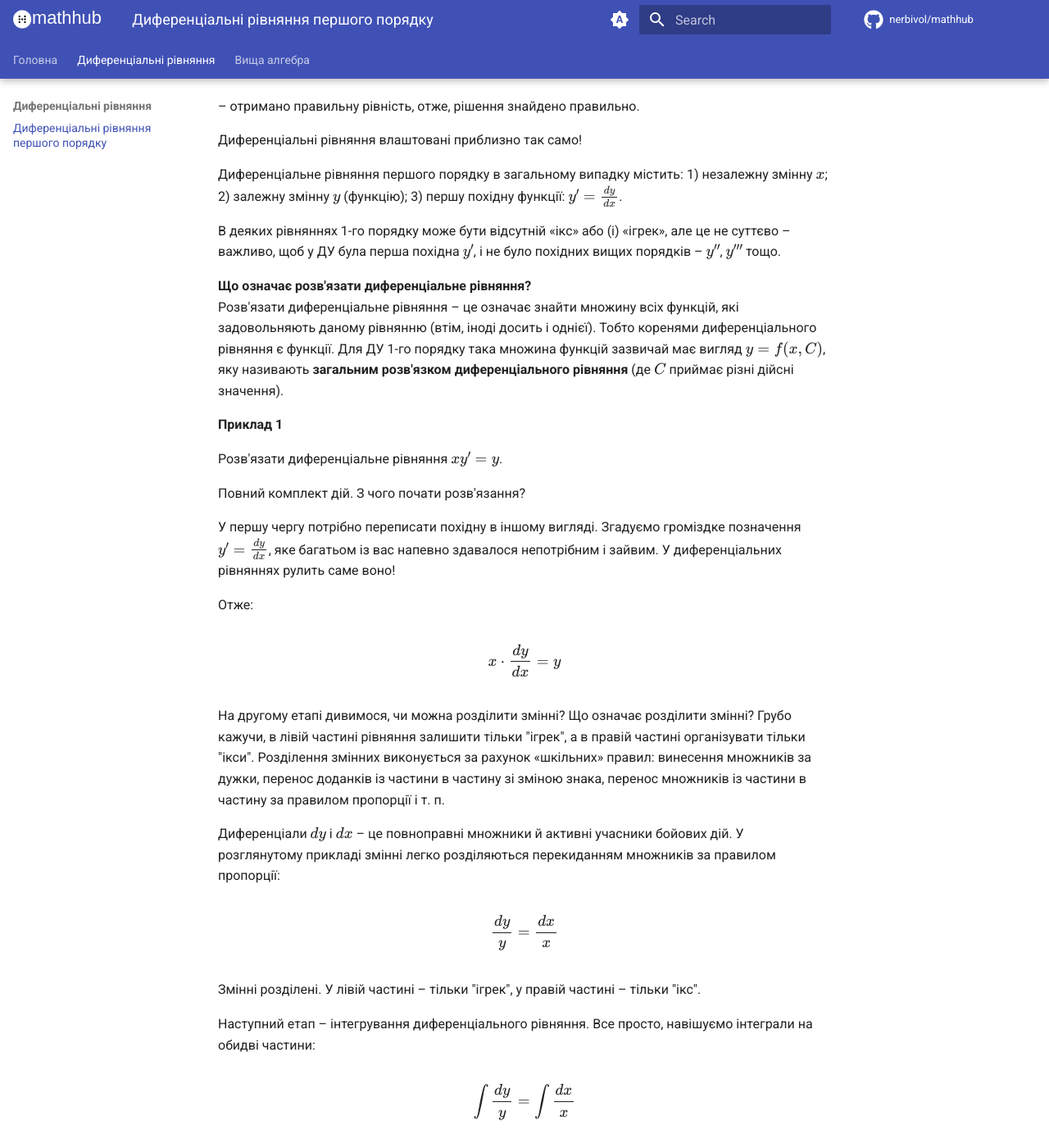
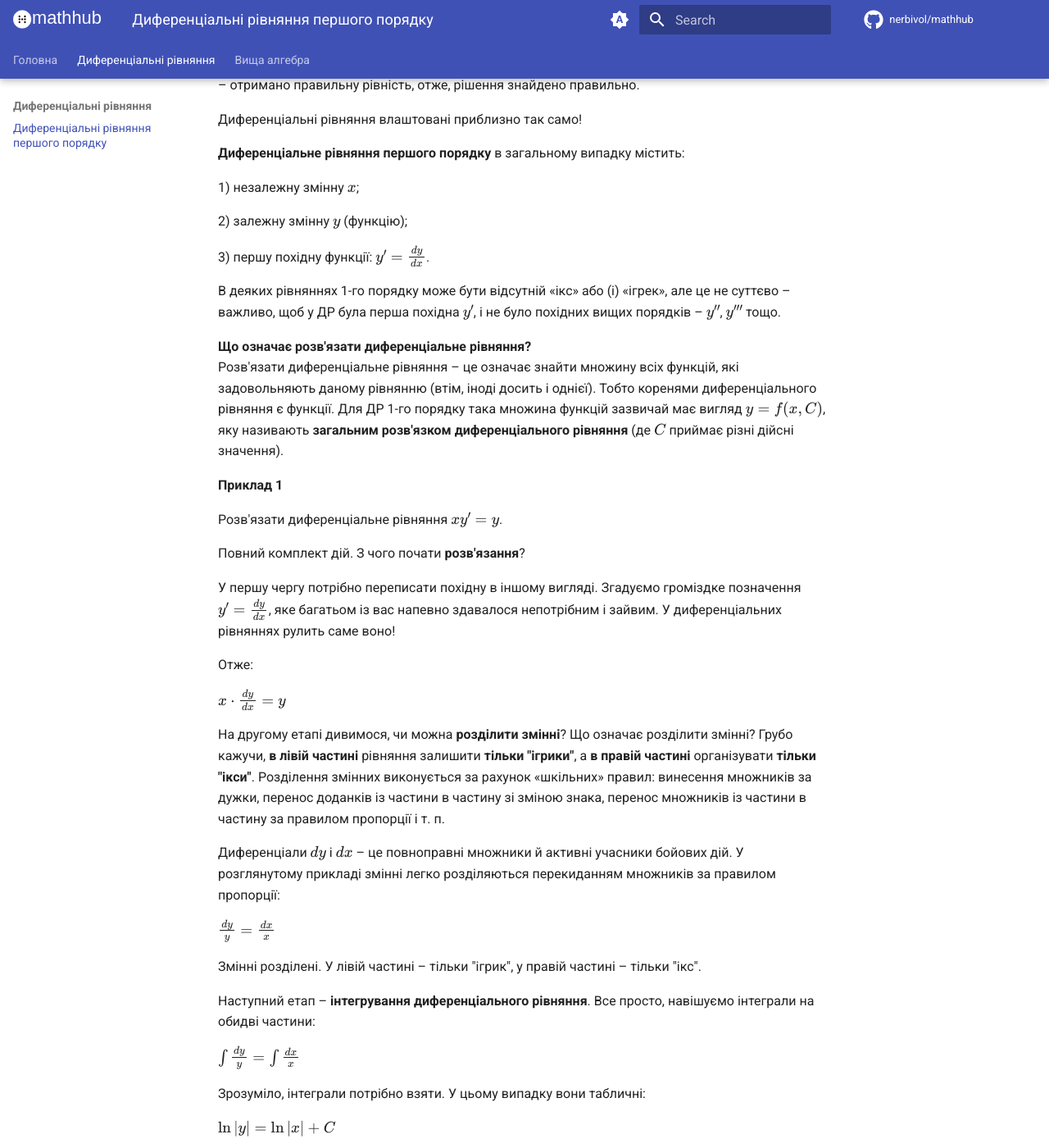
Before and after one commit to nerbivol/mathhub, an MkDocs documentation site: the page built from docs/en/differential/first_order.md, in a window 1280 px wide and 1400 px high, scrolled down 1050 px. Shown: the whole window at 82% size. Built offline with MkDocs 1.6.1 and Material for MkDocs 9.7.7, drawn with Linux system fonts in a browser that asks for light colours; comment, search, counter and statistics services are not loaded; some of the changed text lies outside the part shown.

```diff
--- a/docs/en/differential/first_order.md
+++ b/docs/en/differential/first_order.md
@@ -4,17 +4,15 @@ description: Диференціальні рівняння першого пор
 keywords: Диференціальні рівняння
 ---
 
-**Диференціальні рівняння першого порядку. Приклади розв’язання. Диференціальні рівняння з роздільними змінними**
+# Диференціальні рівняння першого порядку. Приклади розв’язання. Диференціальні рівняння з роздільними змінними**
 
-Диференціальні рівняння (ДУ). Ці два слова зазвичай лякають середньостатистичну людину. Диференціальні рівняння здаються чимось надскладним і важким для освоєння навіть багатьом студентам. Ууууу... диференціальні рівняння, як би мені все це пережити?!
+Диференціальні рівняння (ДР). Ці два слова зазвичай лякають середньостатистичну людину. Диференціальні рівняння здаються чимось надскладним і важким для освоєння навіть багатьом студентам. Ууууу... диференціальні рівняння, як би мені все це пережити?!
 
 Таке враження і такий настрій кардинально неправильні, тому що насправді ДИФЕРЕНЦІАЛЬНІ РІВНЯННЯ – ЦЕ ПРОСТО І НАВІТЬ ЗАХОПЛЮЮЧЕ. Що потрібно знати і вміти, щоб навчитися розв'язувати диференціальні рівняння? Для успішного вивчення диференціальних рівнянь ви повинні добре вміти інтегрувати і диференціювати. Чим краще вивчені теми "Похідна функції однієї змінної" і "Неозначений інтеграл", тим легше буде розібратися з диференціальними рівняннями. Скажу більше, якщо у вас більш-менш пристойні навички інтегрування, то тема практично освоєна! Чим більше інтегралів різних типів ви вмієте розв'язувати – тим краще. Чому? Доведеться багато інтегрувати. І диференціювати. Також настійно рекомендую навчитися знаходити похідну від функції, заданої неявно.
 
 У 95% випадків у контрольних роботах зустрічаються 3 типи диференціальних рівнянь першого порядку: рівняння з роздільними змінними, які ми розглянемо на цьому уроці; однорідні рівняння і лінійні неоднорідні рівняння. Тим, хто починає вивчати диференціальні рівняння, раджу ознайомитися з уроками саме в такій послідовності, причому після вивчення перших двох статей не завадить закріпити свої навички на додатковому практикумі – рівняннях, що зводяться до однорідних.
 
 Є ще більш рідкісні типи диференціальних рівнянь: рівняння у повних диференціалах, рівняння Бернуллі та деякі інші. Найважливішими з двох останніх видів є рівняння у повних диференціалах, оскільки крім цього ДУ я розглядаю новий матеріал – часткове інтегрування.
-
-Якщо у вас в запасі всього день-два, то для супершвидкої підготовки є блиц-курс у форматі pdf.
 
 Отже, орієнтири розставлено – поїхали:
 
@@ -28,85 +26,90 @@ keywords: Диференціальні рівняння
 
 Диференціальні рівняння влаштовані приблизно так само!
 
-Диференціальне рівняння першого порядку в загальному випадку містить:
+**Диференціальне рівняння першого порядку** в загальному випадку містить:
+
 1) незалежну змінну \( x \);
+
 2) залежну змінну \( y \) (функцію);
+
 3) першу похідну функції: \( y' = \frac{dy}{dx} \).
 
-В деяких рівняннях 1-го порядку може бути відсутній «ікс» або (і) «ігрек», але це не суттєво – важливо, щоб у ДУ була перша похідна \( y' \), і не було похідних вищих порядків – \( y'' \), \( y''' \) тощо.
+
+В деяких рівняннях 1-го порядку може бути відсутній «ікс» або (і) «ігрек», але це не суттєво – важливо, щоб у ДР була перша похідна \( y' \), і не було похідних вищих порядків – \( y'' \), \( y''' \) тощо.
 
 **Що означає розв'язати диференціальне рівняння?**
-Розв'язати диференціальне рівняння – це означає знайти множину всіх функцій, які задовольняють даному рівнянню (втім, іноді досить і однієї). Тобто коренями диференціального рівняння є функції. Для ДУ 1-го порядку така множина функцій зазвичай має вигляд \(y = f(x, C)\), яку називають **загальним розв'язком диференціального рівняння** (де \(C\) приймає різні дійсні значення).
+Розв'язати диференціальне рівняння – це означає знайти множину всіх функцій, які задовольняють даному рівнянню (втім, іноді досить і однієї). Тобто коренями диференціального рівняння є функції. Для ДР 1-го порядку така множина функцій зазвичай має вигляд \(y = f(x, C)\), яку називають **загальним розв'язком диференціального рівняння** (де \(C\) приймає різні дійсні значення).
 
 **Приклад 1**
 
 Розв'язати диференціальне рівняння \(x y' = y\).
 
-Повний комплект дій. З чого почати розв'язання?
+Повний комплект дій. З чого почати **розв'язання**?
 
 У першу чергу потрібно переписати похідну в іншому вигляді. Згадуємо громіздке позначення \(y' = \frac{dy}{dx}\), яке багатьом із вас напевно здавалося непотрібним і зайвим. У диференціальних рівняннях рулить саме воно!
 
 Отже:
 
-\[ x \cdot \frac{dy}{dx} = y \]
+\( x \cdot \frac{dy}{dx} = y \)
 
-На другому етапі дивимося, чи можна розділити змінні? Що означає розділити змінні? Грубо кажучи, в лівій частині рівняння залишити тільки "ігрек", а в правій частині організувати тільки "ікси". Розділення змінних виконується за рахунок «шкільних» правил: винесення множників за дужки, перенос доданків із частини в частину зі зміною знака, перенос множників із частини в частину за правилом пропорції і т. п.
+На другому етапі дивимося, чи можна **розділити змінні**? Що означає розділити змінні? Грубо кажучи, **в лівій частині** рівняння залишити **тільки "ігрики"**, а **в правій частині** організувати **тільки "ікси"**. Розділення змінних виконується за рахунок «шкільних» правил: винесення множників за дужки, перенос доданків із частини в частину зі зміною знака, перенос множників із частини в частину за правилом пропорції і т. п.
 
 Диференціали \(dy\) і \(dx\) – це повноправні множники й активні учасники бойових дій. У розглянутому прикладі змінні легко розділяються перекиданням множників за правилом пропорції:
 
-\[\frac{dy}{y} = \frac{dx}{x}\]
+\(\frac{dy}{y} = \frac{dx}{x}\)
 
-Змінні розділені. У лівій частині – тільки "ігрек", у правій частині – тільки "ікс".
+Змінні розділені. У лівій частині – тільки "ігрик", у правій частині – тільки "ікс".
 
-Наступний етап – інтегрування диференціального рівняння. Все просто, навішуємо інтеграли на обидві частини:
+Наступний етап – **інтегрування диференціального рівняння**. Все просто, навішуємо інтеграли на обидві частини:
 
-\[\int \frac{dy}{y} = \int \frac{dx}{x}\]
+\(\int \frac{dy}{y} = \int \frac{dx}{x}\)
 
 Зрозуміло, інтеграли потрібно взяти. У цьому випадку вони табличні:
 
-\[\ln |y| = \ln |x| + C\]
+\(\ln |y| = \ln |x| + C\)
 
 Як ми пам'ятаємо, до будь-якого первісного приписується константа. Тут два інтеграли, але константу \(C\) достатньо записати один раз (тому що константа + константа все одно дорівнює константі). У більшості випадків це додавання поміщається в праву частину.
 
-Суворо кажучи, після того як взяті інтеграли, диференціальне рівняння вважається розв'язаним. Єдине, що, якщо "ігрек" не виражений через "ікс", тобто розв'язок має вигляд \(F(x, y) = 0\), то це ще не є загальним розв'язком диференціального рівняння. Зазвичай це рівняння виражають в явному вигляді й називають загальним інтегралом диференціального рівняння. Тобто:
+Після того як взяті інтеграли, диференціальне рівняння вважається розв'язаним. Єдине, що, якщо "ігрик" не виражений через "ікс", тобто розв'язок має вигляд \(F(x, y) = 0\), то це ще не є загальним розв'язком диференціального рівняння. Зазвичай це рівняння виражають в явному вигляді й називають **загальним інтегралом диференціального рівняння**. Тобто:
 
-\[\ln |y| = \ln |x| + C\]
+\(\ln |y| = \ln |x| + C\)
 
-Розв'язок знайдено!
 
-Відповідь у такій формі цілком прийнятна, але хіба варіант не кращий? Давайте спробуємо отримати **загальний розв'язок**.
+Відповідь у такій формі цілком прийнятна, але хіба немає кращого варіанту? Давайте спробуємо отримати **загальний розв'язок**.
 
-Будь ласка, запам'ятайте перший технічний прийом, він дуже поширений і часто використовується в практичних завданнях: якщо після інтегрування в правій частині з'являється логарифм, то константу в багатьох випадках (але далеко не завжди!) доцільно записати також під логарифмом. І обов'язково записати, якщо в результаті вийшли тільки логарифми (як у розглянутому прикладі).
+!!! note
+
+    Будь ласка, запам'ятайте перший технічний прийом, він дуже поширений і часто використовується в практичних завданнях: якщо після інтегрування в правій частині з'являється логарифм, то константу в багатьох випадках (але далеко не завжди!) доцільно записати також під логарифмом. І обов'язково записати, якщо в результаті вийшли тільки логарифми (як у розглянутому прикладі).
 
 Замість запису \( \ln |y| = \ln |x| + C \) зазвичай пишуть \( \ln |y| = \ln |Cx| \) (і це коректно, оскільки \( C \) з таким же успіхом приймає всі дійсні значення, що й \( \ln(C) \)).
 
 Навіщо це потрібно? Це робиться для того, щоб легше було виразити \( y \). Використовуємо властивість логарифмів \( \ln a + \ln b = \ln ab \). У даному випадку:
 
-\[
+\(
 \ln |y| = \ln |Cx|
-\]
+\)
 
 Тепер логарифми та модулі можна прибрати:
 
-\[
+\(
 y = Cx
-\]
+\)
 
 Функція представлена у явному вигляді. Це і є загальне розв'язання.
 
-Відповідь: загальне розв'язання: \( y = Cx \), ду \(C=const\).
+Відповідь: загальне розв'язання: \( y = Cx \), ду \( C=const \).
 
 Відповіді багатьох диференціальних рівнянь досить легко перевірити. У нашому випадку це робиться зовсім просто: беремо знайдене розв'язання \( y = Cx \) і диференціюємо його:
 
-\[
+\(
 y' = (Cx)' = C
-\]
+\)
 
 Після чого підставляємо \( y = Cx \) та похідну \( y' = C \) у вихідне рівняння \( xy' = y \):
 
-\[
+\(
 xC = Cx
-\]
+\)
 
 Отримано рівність, яка вірна для всіх значень \( x \) (тотожність), отже, множина функцій \( y = Cx \) задовольняє рівнянню \( xy' = y \), що і вимагалося перевірити.
 
@@ -125,6 +128,6 @@ xC = Cx
 3) У даному прикладі ми отримали розв'язання у вигляді загального інтеграла \(\ln|y|=\ln|x|+\ln|C|\). Чи завжди можна з загального інтеграла знайти загальне розв'язання, тобто виразити «ігрик» у явному вигляді?*
 Ні, не завжди. Наприклад: \( y+\ln|y|= \arcsin x + xy^2 +C\). Ну і як тут виразити «ігрик»?! У таких випадках відповідь слід записати у вигляді загального інтеграла. Крім того, іноді загальне розв'язання можна знайти, але воно записується настільки громіздко і незручно, що краще залишити відповідь у вигляді загального інтеграла.
 
-4) ...Мабуть, поки що достатньо. У першому ж прикладі ми зіткнулися з ще одним важливим моментом, пов'язаним з перенесенням змінних у знаменник, але щоб не перевантажити «новачків» лавиною інформації, залишу його до наступного уроку.
+4) ...Мабуть, поки що достатньо. У першому ж прикладі ми зіткнулися **з ще одним важливим моментом**, пов'язаним з перенесенням змінних у знаменник, але щоб не перевантажити «новачків» лавиною інформації, залишу його до наступного уроку.
 
 Не будемо поспішати. Ще одне просте ДР і ще один типовий прийом розв'язання:
```
Also changed, not shown: docs/en/algebra/sets.md (+37 -41 lines).
